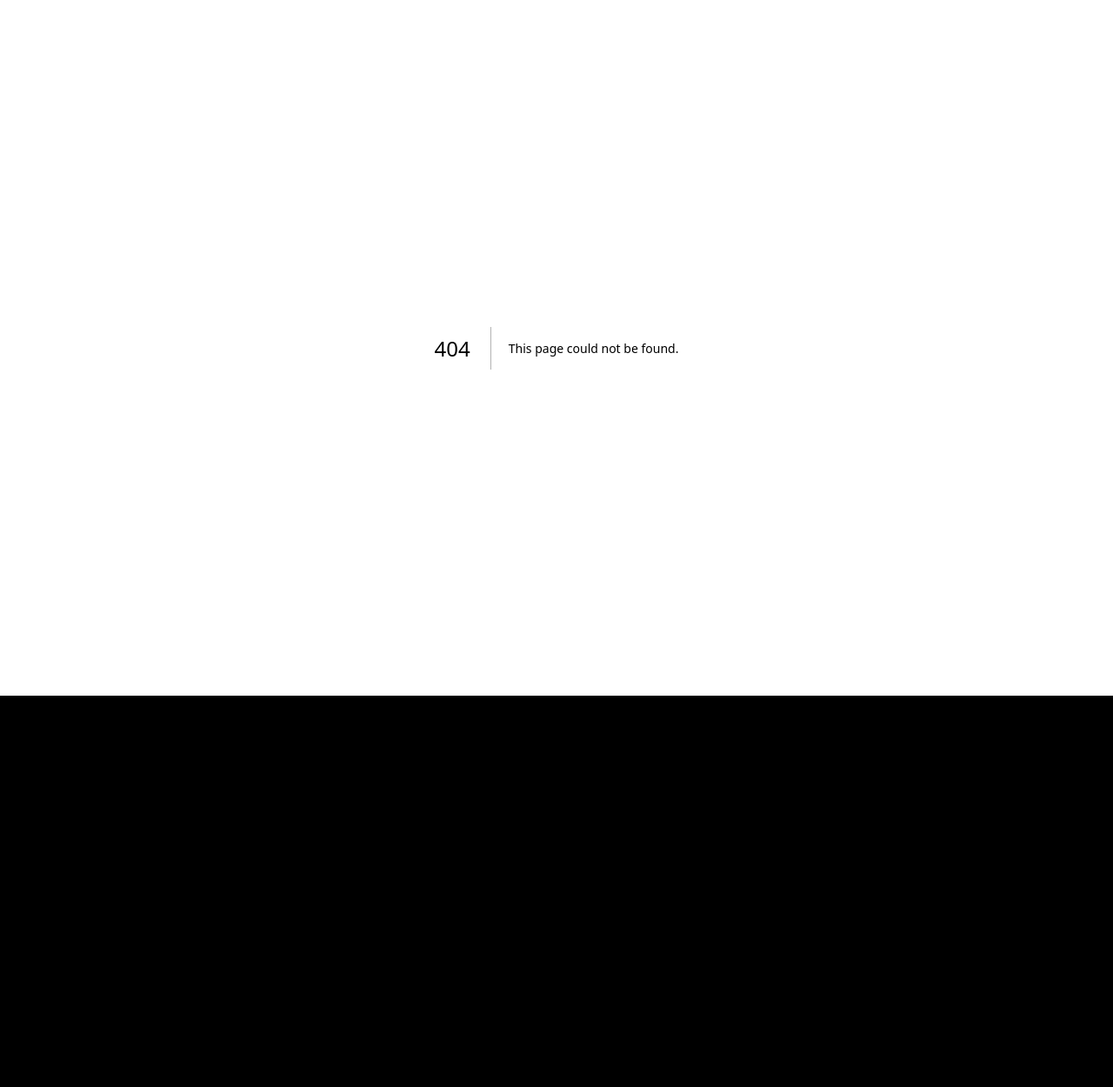
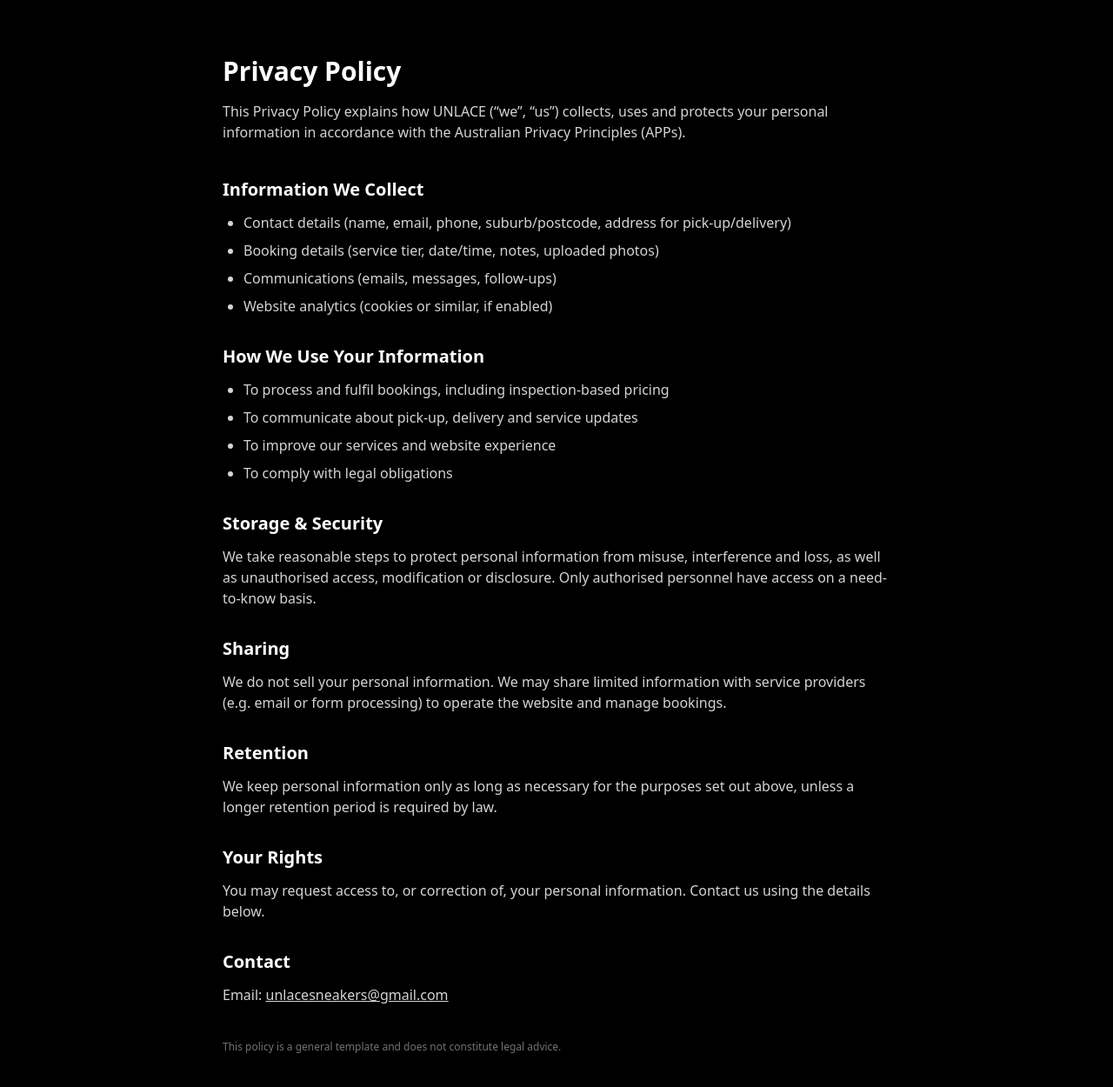
Before and after one commit to unlacesneakers/unlace-site, a Next.js app: page /privacy in a window 1280 px wide. Before the commit this address had no page. Shown: the top 1250 px of the page at 87% size. Before the commit the page ends 800 px from the top, so only its background shows below. Built offline with nearby package versions, Linux system fonts and the light colour scheme.

Commit message:
privacy.tsx

```diff
--- /dev/null
+++ b/pages/privacy.tsx
@@ -0,0 +1,69 @@
+import Head from "next/head";
+
+export default function Privacy() {
+  return (
+    <>
+      <Head>
+        <title>Privacy Policy — UNLACE</title>
+        <meta name="robots" content="noindex,nofollow" />
+      </Head>
+      <main className="min-h-screen bg-black text-white px-4">
+        <div className="mx-auto max-w-3xl py-16">
+          <h1 className="text-3xl font-bold">Privacy Policy</h1>
+          <p className="mt-4 text-zinc-300">
+            This Privacy Policy explains how UNLACE (“we”, “us”) collects, uses and protects your personal information in
+            accordance with the Australian Privacy Principles (APPs).
+          </p>
+
+          <h2 className="mt-10 text-xl font-semibold">Information We Collect</h2>
+          <ul className="mt-3 text-zinc-300 list-disc pl-6 space-y-2">
+            <li>Contact details (name, email, phone, suburb/postcode, address for pick-up/delivery)</li>
+            <li>Booking details (service tier, date/time, notes, uploaded photos)</li>
+            <li>Communications (emails, messages, follow-ups)</li>
+            <li>Website analytics (cookies or similar, if enabled)</li>
+          </ul>
+
+          <h2 className="mt-8 text-xl font-semibold">How We Use Your Information</h2>
+          <ul className="mt-3 text-zinc-300 list-disc pl-6 space-y-2">
+            <li>To process and fulfil bookings, including inspection-based pricing</li>
+            <li>To communicate about pick-up, delivery and service updates</li>
+            <li>To improve our services and website experience</li>
+            <li>To comply with legal obligations</li>
+          </ul>
+
+          <h2 className="mt-8 text-xl font-semibold">Storage & Security</h2>
+          <p className="mt-3 text-zinc-300">
+            We take reasonable steps to protect personal information from misuse, interference and loss, as well as unauthorised
+            access, modification or disclosure. Only authorised personnel have access on a need-to-know basis.
+          </p>
+
+          <h2 className="mt-8 text-xl font-semibold">Sharing</h2>
+          <p className="mt-3 text-zinc-300">
+            We do not sell your personal information. We may share limited information with service providers (e.g. email or form
+            processing) to operate the website and manage bookings.
+          </p>
+
+          <h2 className="mt-8 text-xl font-semibold">Retention</h2>
+          <p className="mt-3 text-zinc-300">
+            We keep personal information only as long as necessary for the purposes set out above, unless a longer retention period
+            is required by law.
+          </p>
+
+          <h2 className="mt-8 text-xl font-semibold">Your Rights</h2>
+          <p className="mt-3 text-zinc-300">
+            You may request access to, or correction of, your personal information. Contact us using the details below.
+          </p>
+
+          <h2 className="mt-8 text-xl font-semibold">Contact</h2>
+          <p className="mt-3 text-zinc-300">
+            Email: <a className="underline" href="mailto:unlacesneakers@gmail.com">unlacesneakers@gmail.com</a>
+          </p>
+
+          <p className="mt-10 text-xs text-zinc-500">
+            This policy is a general template and does not constitute legal advice.
+          </p>
+        </div>
+      </main>
+    </>
+  );
+}
```
